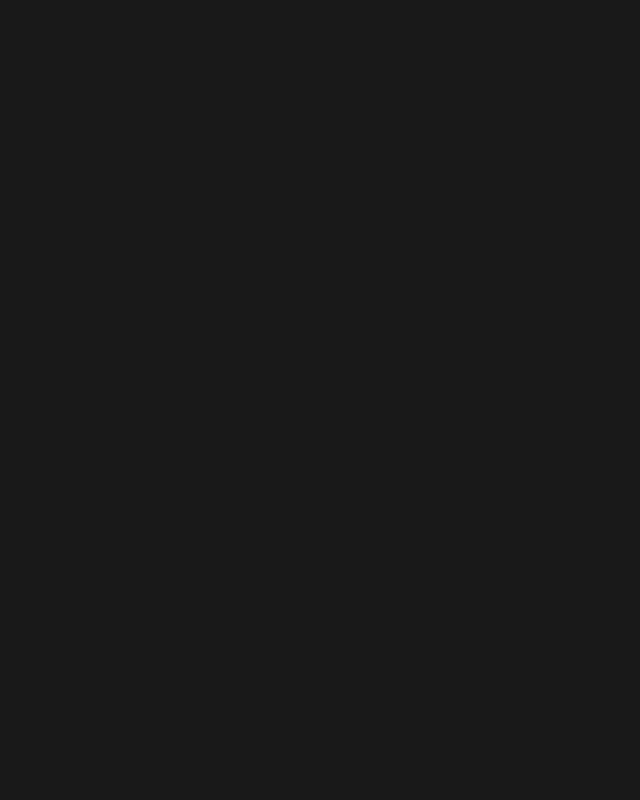
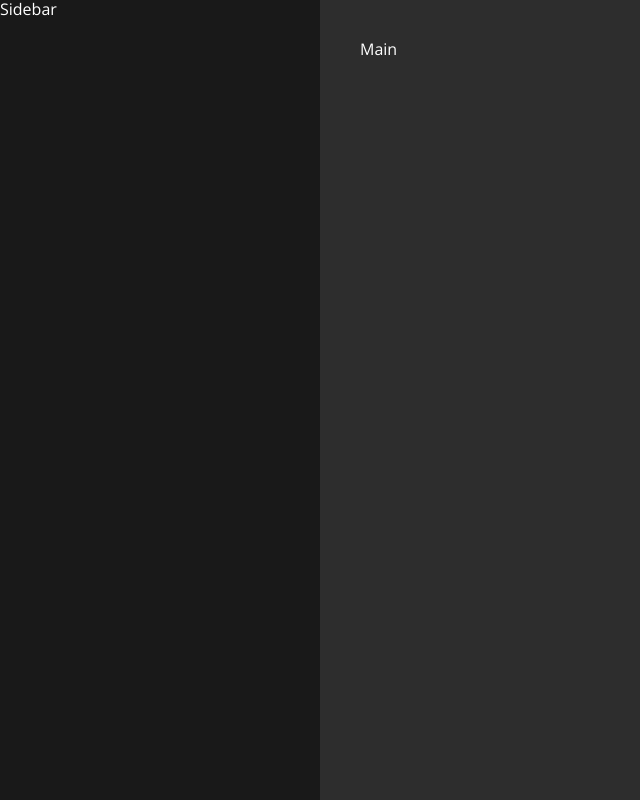
Before and after one commit to lucaslirah/github-api-dev, a React (Create React App) app: page /repositories in a window 1280 px wide. Before the commit this address had no page. Shown: the whole page, without its empty margins (0-640 px from the left). Built offline with nearby package versions, Linux system fonts and the light colour scheme.

Commit message:
Criando a Tela Inicial e sua estrutura

```diff
--- a/src/pages/Main/styles.js
+++ b/src/pages/Main/styles.js
@@ -8,7 +8,7 @@
   justify-content: center;
   text-align: center;
   min-height: 100vh;
-  padding: 0 2rem;
+  //padding: 0 2rem;
 `;
 
 export const LogoGit = styled.img`
--- /dev/null
+++ b/src/pages/RepositoriesPage/index.jsx
@@ -0,0 +1,13 @@
+import React from 'react';
+import {Container, Main, Sidebar} from "./styles";
+
+function RepositoriesPage() {
+  return (
+    <Container>
+      <Sidebar>Sidebar</Sidebar>
+      <Main>Main</Main>
+    </Container>
+  )
+}
+
+export default RepositoriesPage;
--- /dev/null
+++ b/src/pages/RepositoriesPage/styles.js
@@ -0,0 +1,32 @@
+import styled from "styled-components";
+
+export const Container = styled.main`
+  display: flex;
+  min-height: 100vh;
+
+  @media screen and (max-width: ${(props) => props.theme.breakpoints.md}) {
+    flex-direction: column;
+  }
+`;
+
+export const Sidebar = styled.aside`
+  background: ${(props) => props.theme.colors.background};
+  min-width: 20rem;
+  max-height: 100vh;
+  overflow-y: hidden;
+`;
+
+export const Main = styled.section`
+  background: ${(props) => props.theme.colors.container};
+  width: 100%;
+  height: 100vh;
+  overflow-y: hidden;
+  padding: 40px;
+
+  @media screen and (max-width: ${(props) => props.theme.breakpoints.md}) {
+    height: 100%;
+  }
+  @media screen and (max-width: ${(props) => props.theme.breakpoints.sm}) {
+    padding: 40px 20px;
+  }
+`;
--- a/src/routes.jsx
+++ b/src/routes.jsx
@@ -2,10 +2,12 @@
 import { Route, Routes } from "react-router-dom";
 
 import MainPage from "./pages/Main";
+import RepositoriesPage from "./pages/RepositoriesPage";
 
 export function AppRoutes() {
   return (
     <Routes>
+      <Route path="/repositories" element={<RepositoriesPage />} />
       <Route path="/" element={<MainPage />} />
     </Routes>
   );
--- a/src/styles/global.js
+++ b/src/styles/global.js
@@ -15,7 +15,7 @@
   body {
     background: ${(props) => props.theme.colors.background};
     -webkit-font-smoothing: antialiased !important;
-    padding: 1rem;
+    //padding: 1rem;
   }
 
   a {
```
